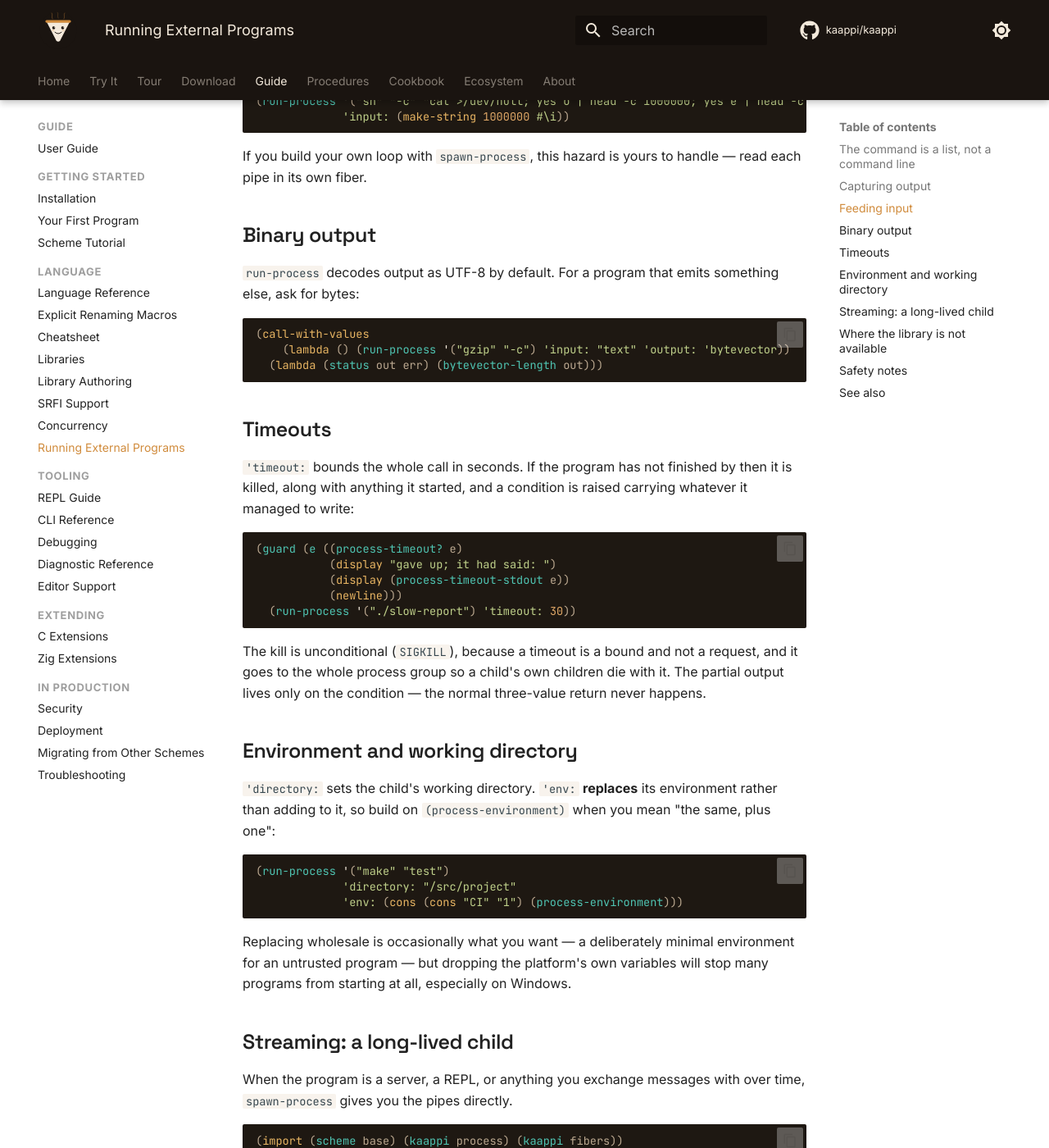
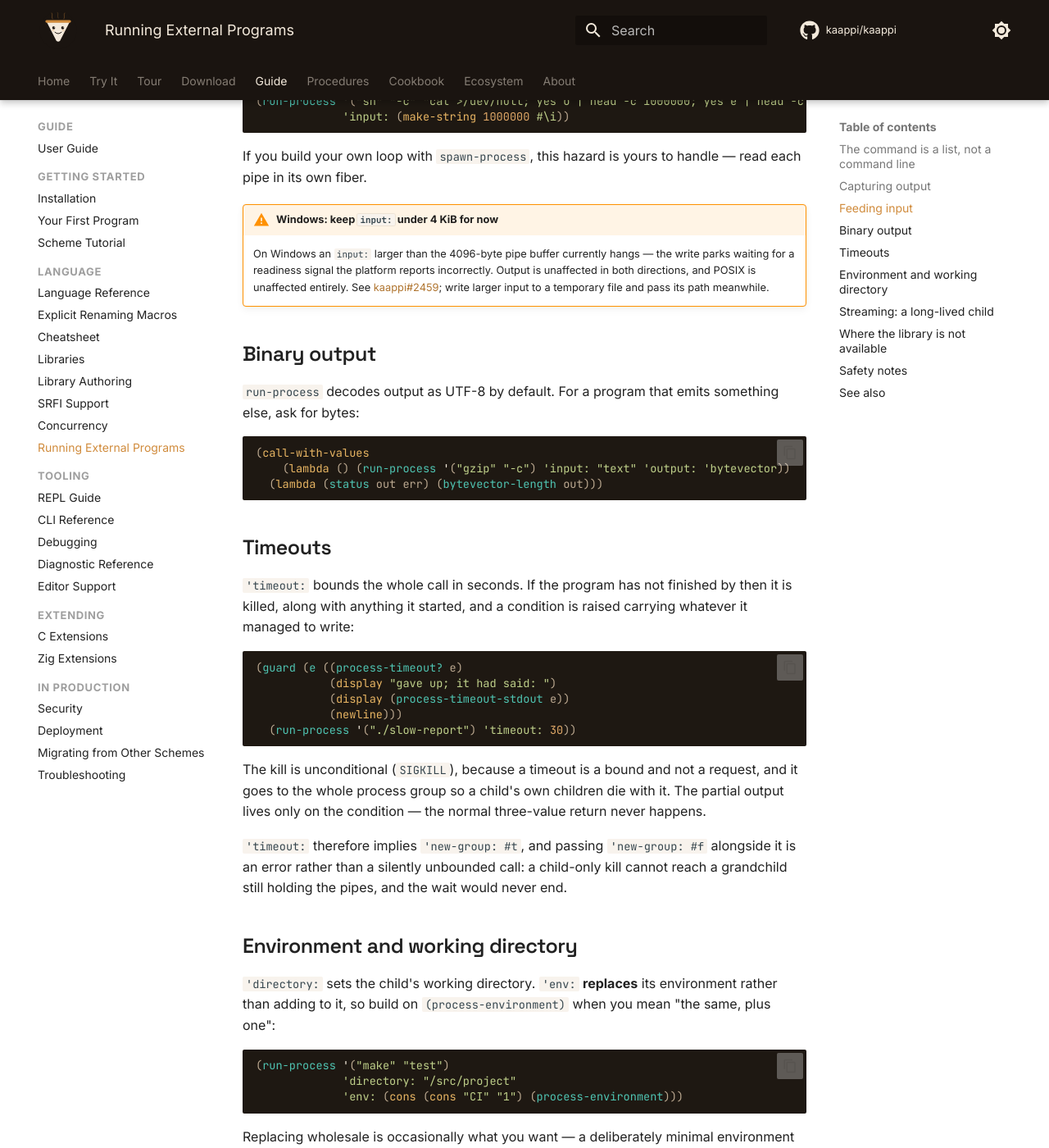
Before and after one commit to kaappi/kaappi.github.io, an MkDocs documentation site: the page built from docs/guide/subprocesses.md, in a window 1280 px wide and 1400 px high, scrolled down 2383 px. Shown: the whole window at 82% size. Built offline with MkDocs 1.6.1 and Material for MkDocs 9.7.7, drawn with Linux system fonts in a browser that asks for light colours; comment, search, counter and statistics services are not loaded.

Commit message:
Record the new-group rule and the Windows input: limit
Two things the core PR settled after these pages were written: `timeout:`
now refuses an explicit `new-group: #f` rather than accepting a call it
cannot bound, and an `input:` past the 4096-byte pipe buffer hangs on
Windows (kaappi/kaappi#2459) until pipe writes move to overlapped handles.

Signed-off-by: Baiju Muthukadan <baiju.m.mail@gmail.com>

```diff
--- a/docs/guide/subprocesses.md
+++ b/docs/guide/subprocesses.md
@@ -126,6 +126,14 @@ fibers, inside the call, so it simply does not happen:
 If you build your own loop with `spawn-process`, this hazard is yours to
 handle — read each pipe in its own fiber.
 
+!!! warning "Windows: keep `input:` under 4 KiB for now"
+    On Windows an `input:` larger than the 4096-byte pipe buffer currently
+    hangs — the write parks waiting for a readiness signal the platform
+    reports incorrectly. Output is unaffected in both directions, and POSIX
+    is unaffected entirely. See
+    [kaappi#2459](https://github.com/kaappi/kaappi/issues/2459); write
+    larger input to a temporary file and pass its path meanwhile.
+
 ## Binary output
 
 `run-process` decodes output as UTF-8 by default. For a program that emits
@@ -155,6 +163,11 @@ The kill is unconditional (`SIGKILL`), because a timeout is a bound and not
 a request, and it goes to the whole process group so a child's own children
 die with it. The partial output lives only on the condition — the normal
 three-value return never happens.
+
+`'timeout:` therefore implies `'new-group: #t`, and passing `'new-group: #f`
+alongside it is an error rather than a silently unbounded call: a child-only
+kill cannot reach a grandchild still holding the pipes, and the wait would
+never end.
 
 ## Environment and working directory
 
```
Also changed, not shown: docs/procedures/processes.md (+1 -1 lines).
